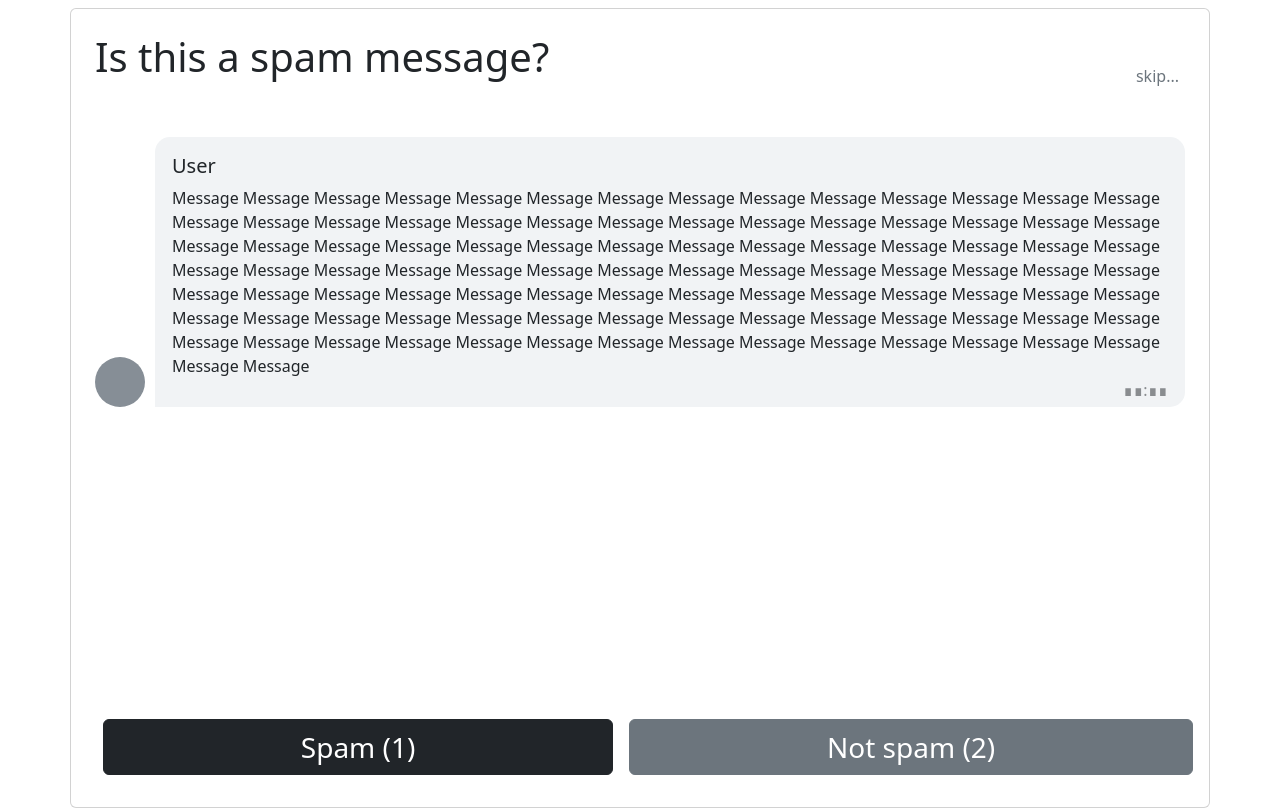
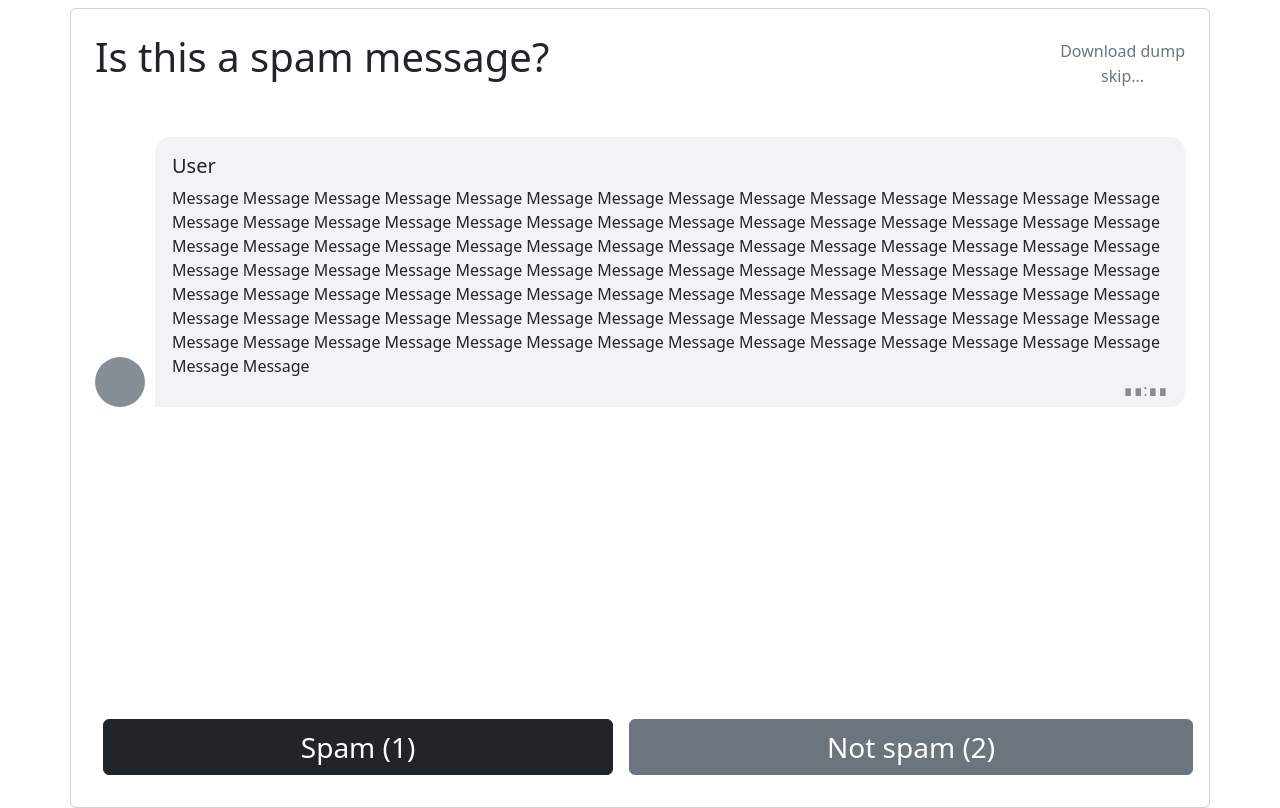
Before and after one commit to k4li-0x0/spamdetector, a Bottle app: page / in a window 1280 px wide. Run offline with Bottle, Linux system fonts and the light colour scheme; parts of the project's set-up code (start-up, migrations or seed data) failed here and were passed over; some libraries are stand-ins or nearby versions.

Commit message:
Added dump button

```diff
--- a/spamdetector/datasetweb/templates/index.html
+++ b/spamdetector/datasetweb/templates/index.html
@@ -28,6 +28,10 @@
             border-color: transparent;
             border-radius: 15px 15px 15px 0;
         }
+
+        .links {
+            text-decoration: none;
+        }
     </style>
 </head>
 
@@ -35,8 +39,10 @@
     <div class="container-lg card h-100 p-4 my-2 d-flex">
         <div class="d-flex flex-row align-items-center">
             <h1 class="flex-grow-1">Is this a spam message?</h1>
-            <button id="skip"
-                class="align-self-end border-0 bg-body link-secondary link-underline-secondary">skip...</button>
+            <div class="align-self-end d-flex flex-column">
+                <a href="/dump" class="links border-0 bg-body link-secondary link-underline-secondary">Download dump</a>
+                <button id="skip" class=" border-0 bg-body link-secondary link-underline-secondary">skip...</button>
+            </div>
         </div>
         <div class="flex-grow-1 user-select-none mt-5">
             <div class="d-flex flex-row justify-content-center">
```
